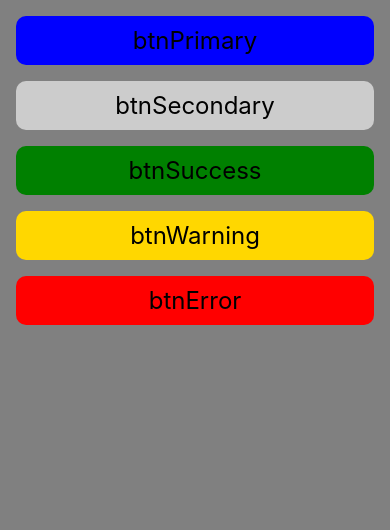
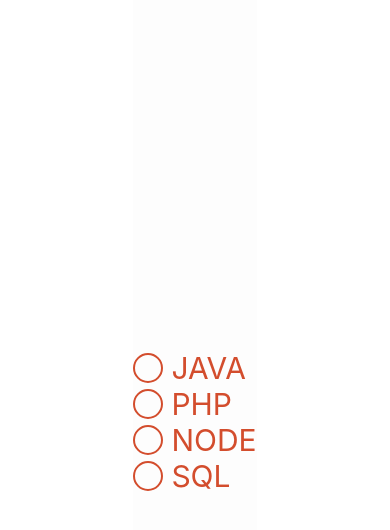
Before and after one commit to asad-digimark/react-native-cli-first, a React Native app: screen / in a window 390 px wide. Shown: the top 530 px of the page. Built offline with nearby package versions, Linux system fonts and the light colour scheme.

Commit message:
radio button

```diff
--- a/App.tsx
+++ b/App.tsx
@@ -2,13 +2,14 @@ import Counter from './components/Counter';
 import FlatList from './components/FlatList';
 import GridWithList from './components/scrollview grid list with map';
 import TouchableHighlight from './components/Touchable Highlight';
+import TouchableOpacityRadioButton from './components/Touchable Opacity Radio Button';
 
 function App(): JSX.Element {
   return (
     // <Counter />
     // <FlatList />
     // <GridWithList />
-    <TouchableHighlight />
+    <TouchableOpacityRadioButton />
   );
 }
 
--- /dev/null
+++ b/components/Touchable Opacity Radio Button.tsx
@@ -0,0 +1,53 @@
+import { useState } from 'react';
+import { View, Text, TouchableOpacity, StyleSheet } from 'react-native';
+
+const items = ['JAVA', 'PHP', 'NODE', 'SQL'];
+
+export default () => {
+  const [selected, setSelected] = useState(-1);
+  return (
+    <View style={styles.container}>
+      {items.map((item, index) => (
+        <TouchableOpacity
+          style={styles.radioBtn}
+          onPress={() => setSelected(index)}>
+          <View style={styles.radio}>
+            {selected === index && <View style={styles.innerCircle} />}
+          </View>
+          <Text style={styles.text}>{item}</Text>
+        </TouchableOpacity>
+      ))}
+    </View>
+  );
+};
+
+const styles = StyleSheet.create({
+  container: {
+    flex: 1,
+    alignSelf: 'center',
+    justifyContent: 'center',
+    backgroundColor: '#fdfdfd',
+  },
+  radioBtn: {
+    flexDirection: 'row',
+    gap: 8,
+    alignItems: 'center',
+  },
+  radio: {
+    height: 30,
+    width: 30,
+    borderWidth: 2,
+    borderColor: '#d34d2d',
+    borderRadius: 15,
+    padding: 4,
+  },
+  innerCircle: {
+    flex: 1,
+    backgroundColor: '#d34d2d',
+    borderRadius: 12,
+  },
+  text: {
+    fontSize: 30,
+    color: '#d34d2d',
+  },
+});
```
